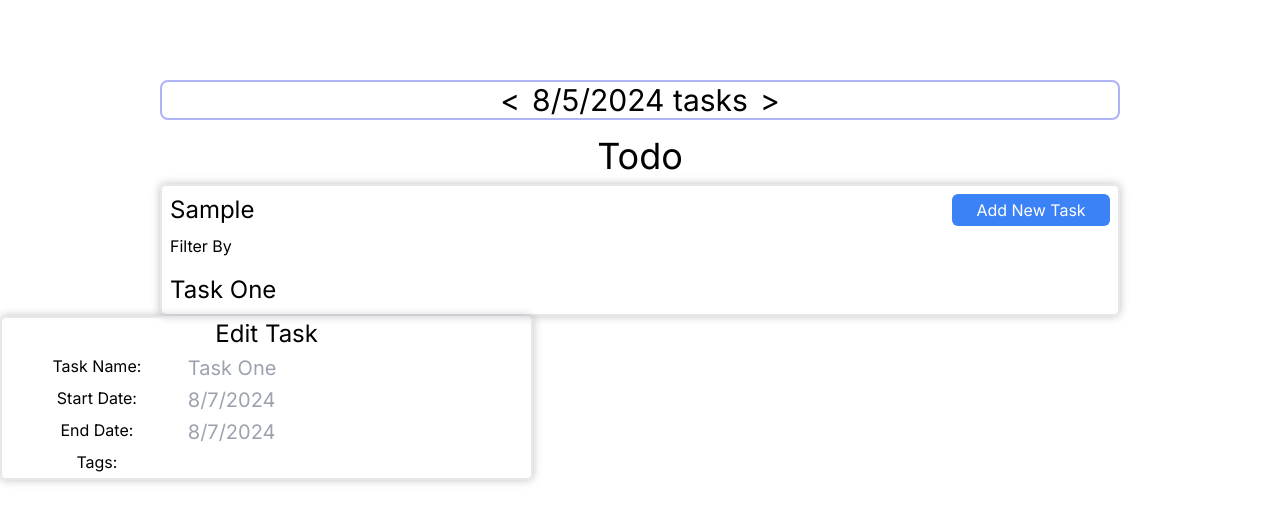
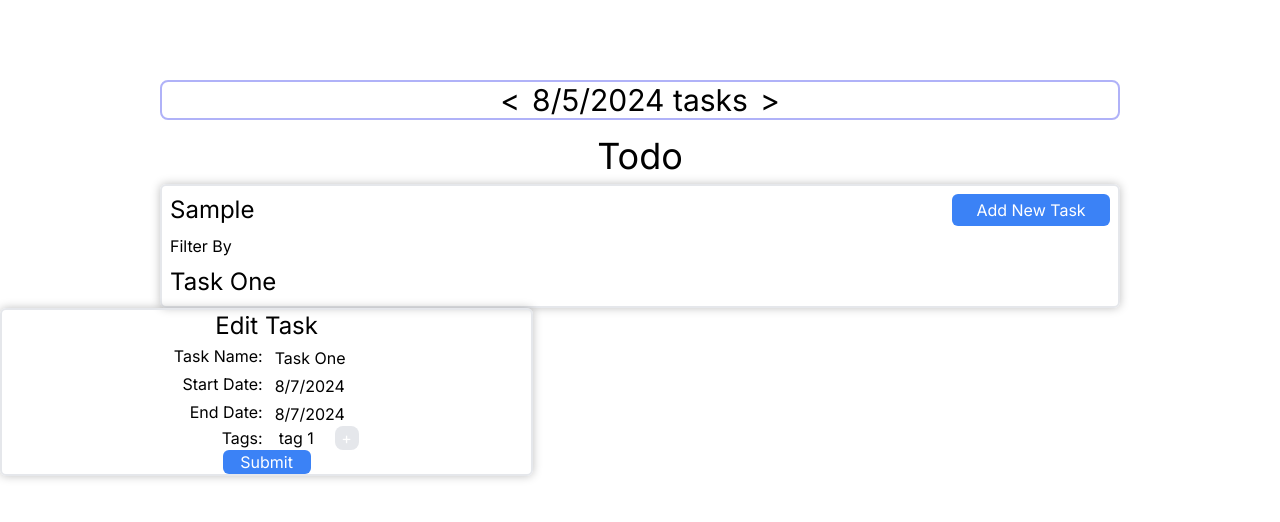
Before and after one commit to chench1/planner, a Next.js app: page / in a window 1280 px wide. Both pictures are taken after typing "Sample" into the empty fields and a click on the button "Add New Task". Shown: the top 522 px of the page. Built offline with nearby package versions, Linux system fonts and the light colour scheme.

Commit message:
added tags

```diff
--- a/app/ui/InputField.tsx
+++ b/app/ui/InputField.tsx
@@ -5,10 +5,10 @@ export default function InputField(
   {
   return (
     <>
-      <label className={labelClass + 'text-xl flex items-center justify-center'}>
+      <label className={labelClass + 'text-xl flex items-center justify-end mr-2'}>
         {labelText}
       </label>
-      <input className={inputClass + 'text-xl ml-1 mt-1 w-10/12 col-span-2 hover:bg-gray-100 rounded-md'} type='text' placeholder={placeholder}/>
+      <input className={inputClass + 'text-xl ml-1 mt-1 w-10/12 hover:bg-gray-100 rounded-md'} type='text' value={placeholder}/>
     </>
   )
 }
--- a/app/ui/PopupCard.tsx
+++ b/app/ui/PopupCard.tsx
@@ -4,12 +4,13 @@ import { Description, Dialog, DialogPanel, DialogTitle } from '@headlessui/react
 
 import { useState, useRef } from "react";
 import InputField from './InputField';
+import TagsGrid from './TagsGrid';
 
 
 export default function PopupCard({ open, setIsOpen }: { open: boolean, setIsOpen: (open: boolean) => void}) {
 
   return (
-    <div>
+    <form>
       <Dialog open={open} onClose={() => setIsOpen(false)}>
         <div className='fixed box-border border-grey-500 border-2 rounded-md customShadow w-5/12'>
           <DialogPanel>
@@ -17,18 +18,24 @@ export default function PopupCard({ open, setIsOpen }: { open: boolean, setIsOpe
               Edit Task
             </DialogTitle>
             <div className='pl-2 gap-2'>
-              <div className='flex grid grid-cols-3'>
-                <InputField inputClass='' placeholder='Task One' labelText='Task Name: '/>
-                <InputField inputClass='' placeholder='8/7/2024' labelText='Start Date:'/>
-                <InputField inputClass='' placeholder='8/7/2024' labelText='End Date:'/>
-                <InputField inputClass='' labelText='Tags:'/>
+              <div className='flex grid grid-cols-2'>
+                <InputField placeholder='Task One' labelText='Task Name: '/>
+                <InputField placeholder='8/7/2024' labelText='Start Date:'/>
+                <InputField placeholder='8/7/2024' labelText='End Date:'/>
+                <label className='flex items-center justify-end mr-2 self-start'>
+                  Tags:
+                </label>
+                <TagsGrid />
               </div>
-
             </div>
-
+            <div className='flex justify-center item-center'>
+              <button className='w-2/12 bg-blue-500 rounded-md text-white'>
+                Submit
+              </button>
+            </div>
           </DialogPanel>
         </div>
       </Dialog>
-    </div>
+    </form>
   )
 }
--- a/app/ui/Table.tsx
+++ b/app/ui/Table.tsx
@@ -46,8 +46,8 @@ export default function Table() {
               Add New Task
             </button>
           </div>
-          <div className="flex flex-row ml-2 mt-2">
-            <label className="">
+          <div className="flex flex-row ml-2 mt-2 items-center">
+            <label className="h-4">
               Filter By
             </label>
           </div>
--- a/app/ui/Tag.tsx
+++ b/app/ui/Tag.tsx
@@ -1,8 +1,19 @@
+import { useState } from "react"
 
-export default function Tag() {
+export default function Tag({text, enabled}: {text: string, enabled?: boolean}) {
+  const [editable, setEditable] = useState(false);
+
   return (
-    <div>
-
+    <div className="rounded-md bg-blue-200 disabled:bg-blue-200 w-min-0">
+      <input
+        className="pl-2"
+        type='text'
+        disabled={editable}
+        value={text}
+        size={text.length > 4 ? text.length - 4 : 4}
+        onClick={() => setEditable(true)}
+        onSubmit={() => setEditable(false)}
+      />
     </div>
   )
 }
--- /dev/null
+++ b/app/ui/TagsGrid.tsx
@@ -0,0 +1,27 @@
+import { useState } from "react";
+import Tag from "./Tag";
+
+export default function TagsGrid() {
+  const [tags, setTags] = useState(['tag 1'])
+
+  const createTag = () => {
+    setTags(tags.concat(['']))
+  }
+
+  return (
+    <div className="flex flex-wrap gap-1">
+      {tags && tags.map((tag, index) => (
+        <Tag text={tag} key={index} />
+      ))}
+      <div className="flex items-center justify-center ml-2">
+        <button
+          className=" text-white bg-gray-200 rounded-lg h-6 w-6"
+          onClick={createTag}
+        >
+          +
+        </button>
+
+      </div>
+    </div>
+  )
+}
```
